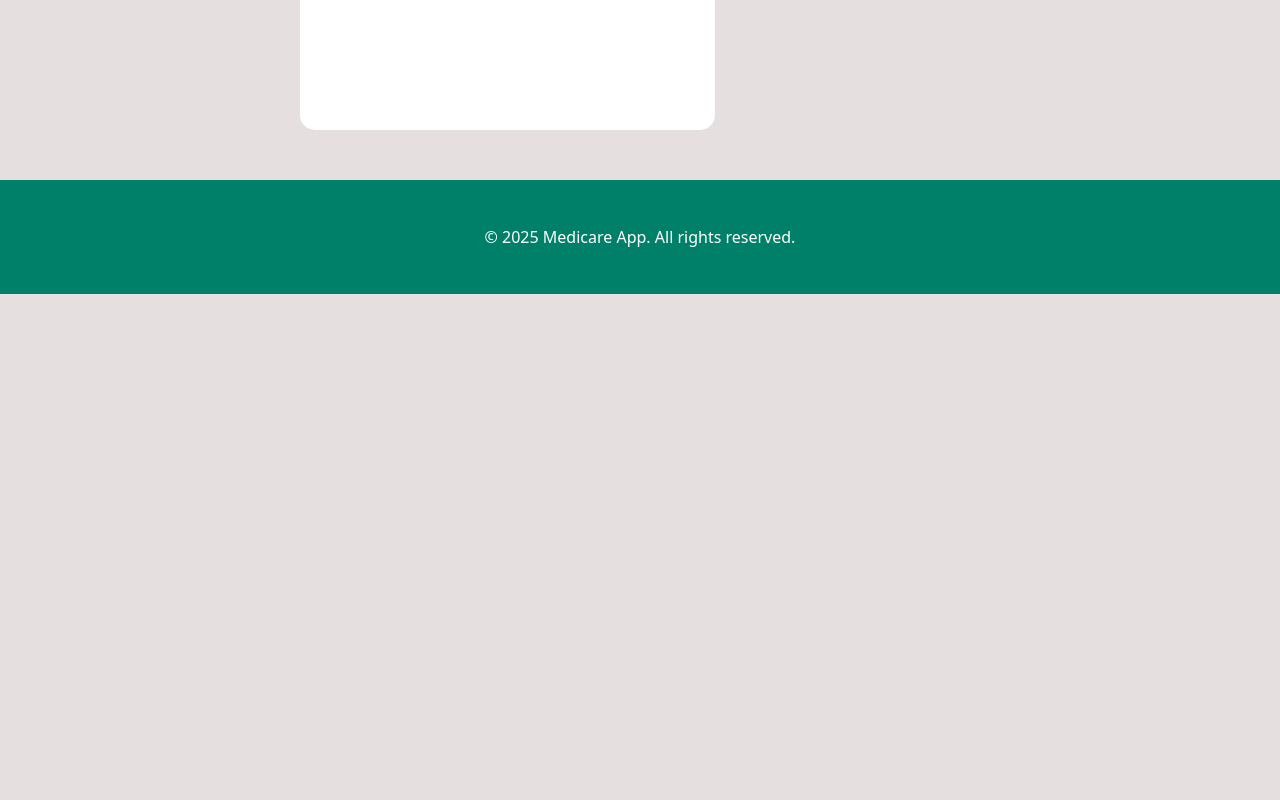
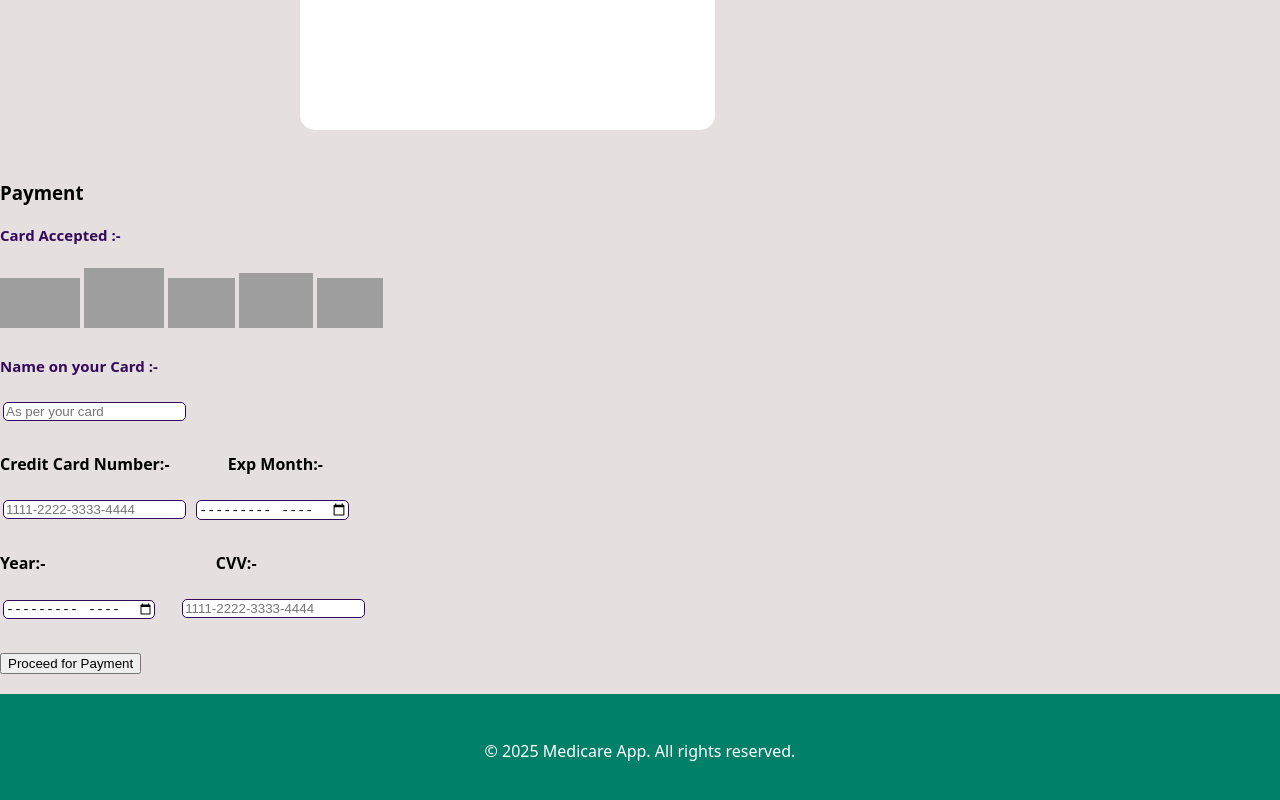
Before and after one commit to prathameshkokadwar04/prathameshkokadwar04-icp-11-html-css-github-project-2-medicare-app, a plain HTML site: page pages/payment.html in a window 1280 px wide. Shown: the part 6091-6891 px from the top of the page. Before the commit the page ends 6385 px from the top, so only its background shows below. Drawn offline with Linux system fonts and the light colour scheme; grey boxes are pictures that could not be loaded.

Commit message:
Payment page edited

```diff
--- a/pages/payment.html
+++ b/pages/payment.html
@@ -75,17 +75,47 @@
         <option>Punjab</option>
         <option>West Bangal</option>
       </datalist>
+            </form>
+        </div>
 
 
+        <div class="payment-form">
+            <h3 class="payment-heading">Payment</h3>
+            <form action="#">
+                <label for="name" class="labels"><b>Card Accepted :-</b></label><br> <br>
+                <img src="https://cdn.pixabay.com/photo/2015/05/26/09/37/paypal-784404_1280.png" alt="img" height="50px" width="80px">
+                <img src="https://www.hdfcbank.com/content/api/contentstream-id/723fb80a-2dde-42a3-9793-7ae1be57c87f/7fcbdd38-2aea-46b9-a06b-2eb8bfcd3863/Personal/Pay/Cards/Credit%20Card/Credit%20Card%20Landing%20Page/Credit%20Cards/Commercial/Distributor%20Card/distributor_card_banner1.png" alt="img" height="60px">
+                <img src="https://www.icicibank.com/content/dam/icicibank/icici-assets/nri-banking/nri-new-revamp/coral-card.webp" alt="img" height="50px">
+                <img src="https://www.icicibank.com/content/dam/icicibank/india/managed-assets/revamp-pages/business-credit-card/image/business-cards-1.webp" alt="img" height="55px">
+                <img src="https://www.americanexpress.com/content/dam/amex/en-in/business/payments/plat.jpg" alt="img" height="50px">
 
+
+                <br><br>
+
+                <label for="name" class="labels"><b>Name on your Card :-</b></label><br><br>
+                <input type="text" id="text" name="text" required  placeholder="As per your card" class="inputs">
+                <br><br>
+
+                <label for="number" class="number"><b>Credit Card Number:-</b></label>&nbsp;&nbsp;&nbsp;&nbsp;&nbsp;&nbsp;&nbsp;&nbsp;&nbsp;&nbsp;&nbsp;&nbsp;&nbsp;
+                <label for="number" class="number"><b>Exp Month:-</b></label><br><br>
+                <input type="number" id="number" required placeholder="1111-2222-3333-4444" class="inputs">
+                <input type="month" id="month"  class="inputs">
+                <br> <br>
+
+
+                <label for="number" class="number"><b>Year:-</b></label>&nbsp;&nbsp;&nbsp;&nbsp;&nbsp;&nbsp;&nbsp;&nbsp;&nbsp;&nbsp;&nbsp;&nbsp;&nbsp; &nbsp;&nbsp;&nbsp;&nbsp;&nbsp;&nbsp;&nbsp;&nbsp;&nbsp;&nbsp;&nbsp;&nbsp;&nbsp;&nbsp;&nbsp;&nbsp;&nbsp;&nbsp;&nbsp;&nbsp;&nbsp;&nbsp;&nbsp;&nbsp;&nbsp;&nbsp;
+                <label for="number" class="number"><b>CVV:-</b></label><br><br>
+                <input type="month" id="month"  class="inputs">  &nbsp;&nbsp;&nbsp;
+                <input type="number" id="number" required placeholder="1111-2222-3333-4444" class="inputs">
+                <br> <br>
 
             </form>
         </div>
 
-
+        <button class="btn" onclick="addToCart('Ibuprofen 400mg', 80)">Proceed for Payment</button>
     <footer>
         <p>&copy; 2025 Medicare App. All rights reserved.</p>
     </footer>
-    <script src="https://kit.fontawesome.com/cd5c862488.js" crossorigin="anonymous"></script>
+
 </body>
 </html>
```
